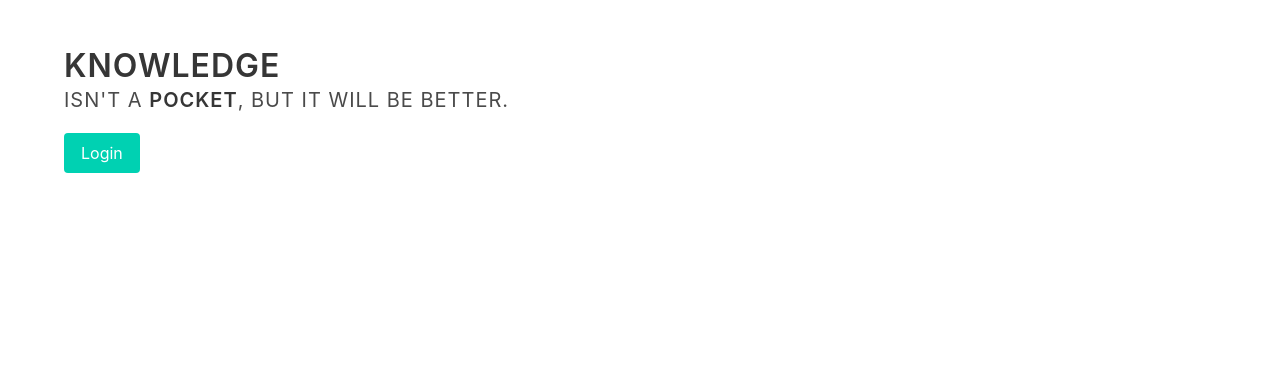
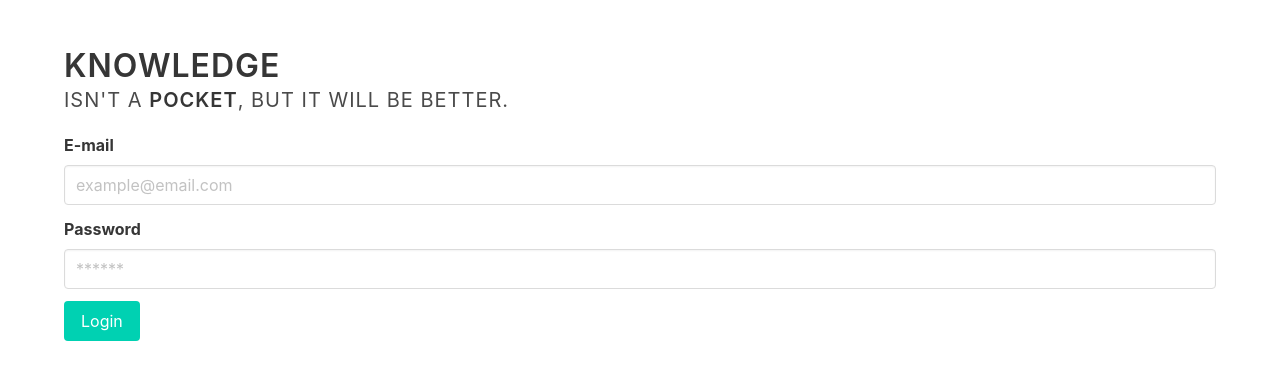
Before and after one commit to labcodes/knowledge-extension, a browser extension: page index.html in a window 1280 px wide. Drawn offline with nearby package versions, Linux system fonts and the light colour scheme.

Commit message:
Adds the HTML markup to login.

```diff
--- a/index.html
+++ b/index.html
@@ -28,12 +28,38 @@
 		<aside class="container">
       <form id="formLogin" class="form">
         <div class="field">
+          <label class="label" for="email">E-mail</label>
+          <p class="control">
+            <input
+              id="email"
+              class="input"
+              type="email"
+              placeholder="example@email.com">
+          </p>
+        </div>
+
+        <div class="field">
+          <label class="label" for="password">Password</label>
+          <p class="control">
+            <input
+              id="password"
+              class="input"
+              type="password"
+              placeholder="******">
+          </p>
+        </div>
+
+        <div class="field">
           <label class="label"></label>
           <p class="control">
-            <button id="btn-login" class="button is-primary">
+            <button type="submit" id="btn-login" class="button is-primary">
               Login
             </button>
           </p>
+        </div>
+
+        <div class="field">
+          <div id="error" class="notification is-danger is-hidden"></div>
         </div>
       </form>
 
```
